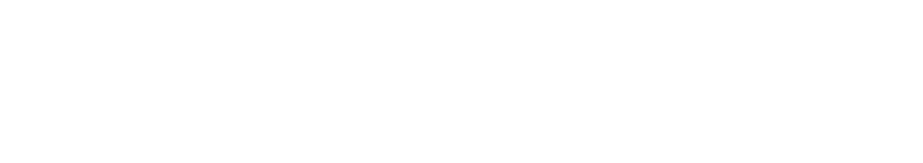
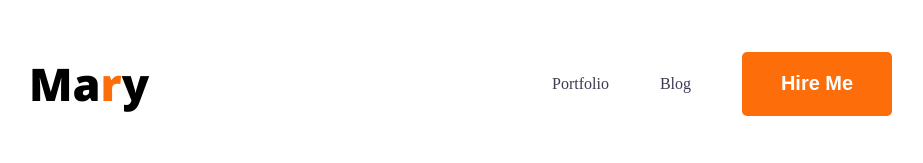
Before and after one commit to fatema-a5878/portfolio, a plain HTML site: page index.html in a window 1280 px wide. Shown: the whole page, without its empty margins (179-1102 px from the left). Drawn offline with nearby package versions, Linux system fonts and the light colour scheme.

Commit message:
Developer Portfolio

```diff
--- a/index.html
+++ b/index.html
@@ -4,11 +4,21 @@
     <meta charset="UTF-8">
     <meta name="viewport" content="width=device-width, initial-scale=1.0">
     <title>Developer Portfolio</title>
+    <link rel="preconnect" href="https://fonts.googleapis.com">
+    <link rel="preconnect" href="https://fonts.gstatic.com" crossorigin>
+    <link href="https://fonts.googleapis.com/css2?family=Open+Sans:wght@800&display=swap" rel="stylesheet">
     <link rel="stylesheet" href="styles/style.css">
 </head>
 <body>
     <header>
-
+        <nav>
+            <h3 class="font-primary">Ma<span class="primary-color">r</span>y</h3>
+            <ul>
+                <li><a href="">Portfolio</a></li>
+                <li><a href="">Blog</a></li>
+                <li><button>Hire Me</button></li>
+            </ul>
+        </nav>
     </header>
     <main>
 
--- a/styles/style.css
+++ b/styles/style.css
@@ -0,0 +1,38 @@
+nav{
+    display: flex;
+    align-items: center;
+    justify-content: space-between;
+}
+.font-primary{
+    font-family: 'Open Sans', sans-serif;
+}
+.primary-color{
+    color: #FD6E0A;
+}
+nav h3{
+    margin-left: 200px;
+    font-size: 45px;
+}
+nav ul{
+    list-style: none;
+    display: flex;
+    align-items: center;
+    padding-right: 150px;
+}
+nav li{
+    padding-right: 51px;
+}
+nav a{
+    text-decoration: none;
+    color: rgb(61, 59, 79);
+}
+nav button{
+    background-color: #FD6E0A;
+    width: 150px;
+    height: 64px;
+    border: none;
+    border-radius: 5px;
+    color: white;
+    font-size: 20px;
+    font-weight: 600;
+}
```
